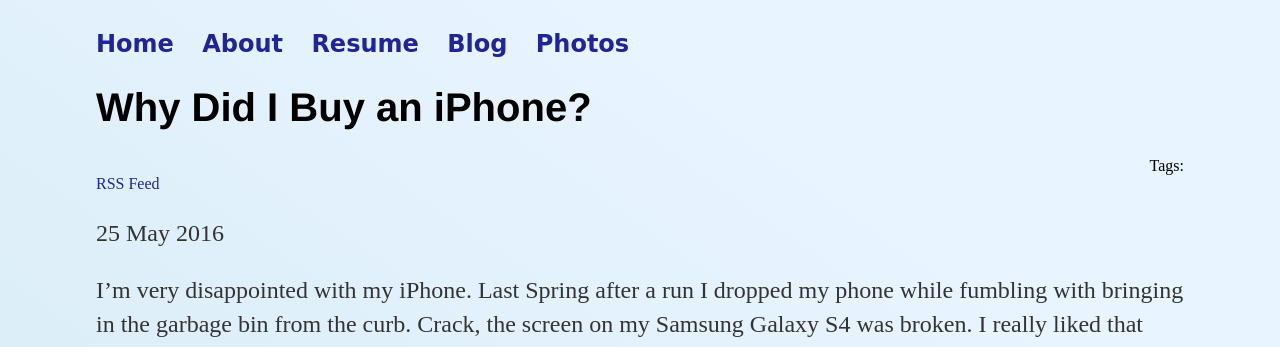
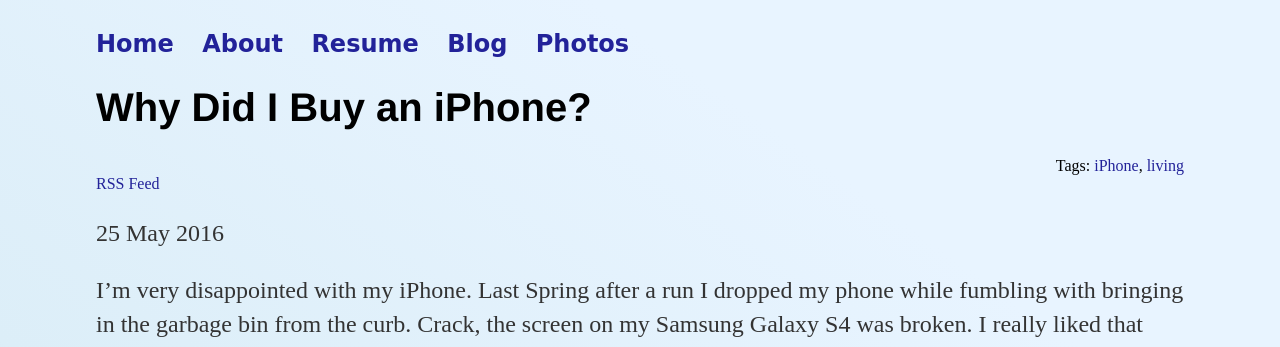
Before and after one commit to mo4dawg/mo4dawg.github.io, a Jekyll site: the page built from _posts/2016-05-25-why-did-i-buy-an-iphone.md, in a window 1280 px wide. Shown: the top 347 px of the page. Built offline with Jekyll 4.4.1, drawn with Linux system fonts in a browser that asks for light colours.

Commit message:
Update 2016-05-25-why-did-i-buy-an-iphone.md

```diff
--- a/_posts/2016-05-25-why-did-i-buy-an-iphone.md
+++ b/_posts/2016-05-25-why-did-i-buy-an-iphone.md
@@ -2,6 +2,10 @@
 layout: post
 title: "Why Did I Buy an iPhone?"
 date: 2016-05-25
+tags:
+- iPhone
+- living
+published: true
 ---
 
 I'm very disappointed with my iPhone.  Last Spring after a run I dropped my phone while fumbling with bringing in the garbage bin from the curb.  Crack, the screen on my Samsung Galaxy S4 was broken.  I really liked that phone and it was my second phone with the Android operating system so I was comfortable with it.  But, when I went to buy a new phone I was drawn to getting an iPhone 6.  Seems like a lot of the engineers at work had them.  I have had an iPad since 2011 and always marveled at what a cool thing it was.  So, just on a whim I decided to go with the iPhone 6.
```
